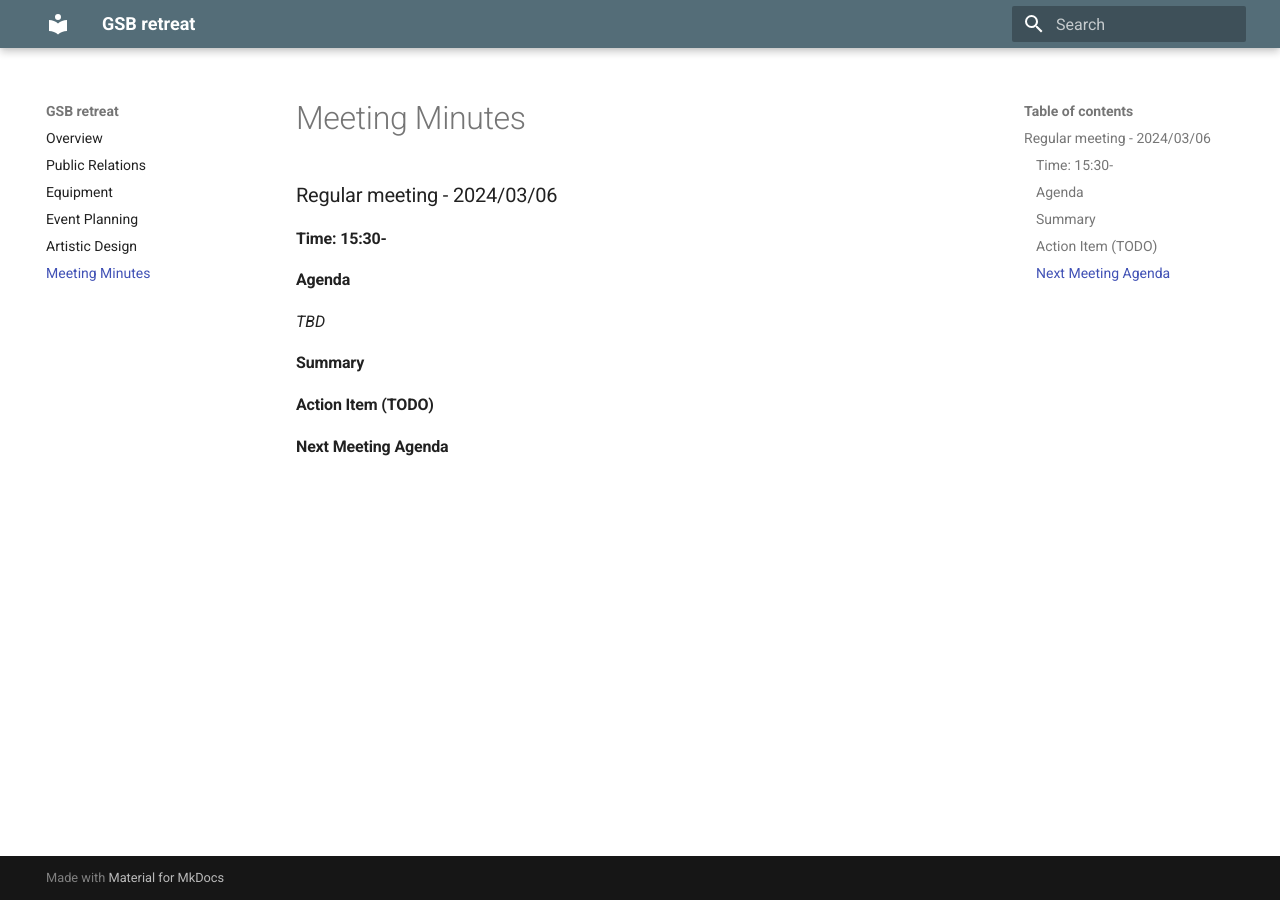
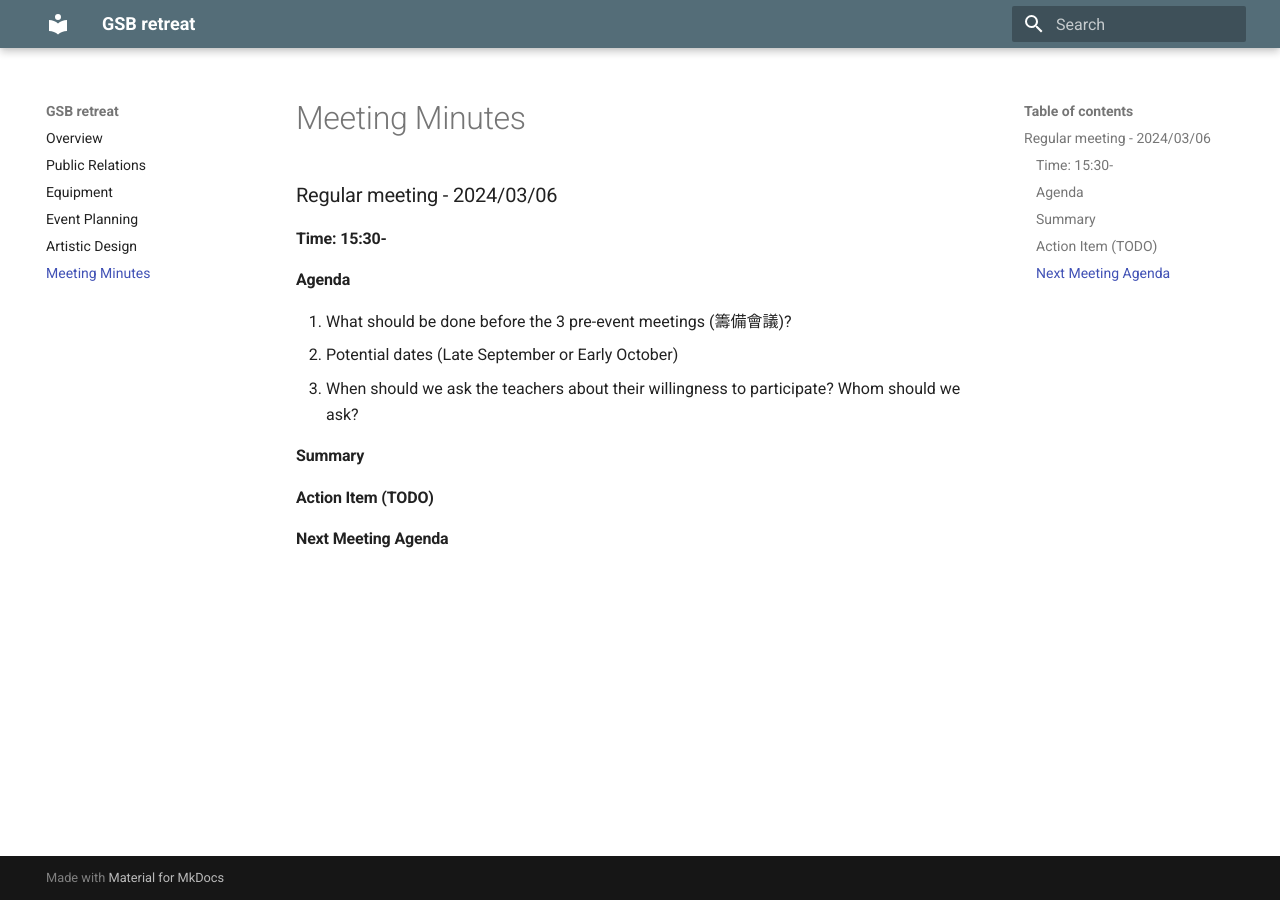
Before and after one commit to yehzx/gsb_retreat_organization, an MkDocs documentation site: the page built from docs/meeting_minutes.md, in a window 1280 px wide. Built offline with MkDocs 1.6.1 and Material for MkDocs 9.7.7, drawn with Linux system fonts in a browser that asks for light colours.

Commit message:
Update regular meetings

```diff
--- a/docs/meeting_minutes.md
+++ b/docs/meeting_minutes.md
@@ -3,7 +3,9 @@
 #### Time: 15:30-
 
 #### Agenda
-*TBD*
+1. What should be done before the 3 pre-event meetings (籌備會議)?
+2. Potential dates (Late September or Early October)
+3. When should we ask the teachers about their willingness to participate? Whom should we ask?
 
 #### Summary
 
--- a/mkdocs.yml
+++ b/mkdocs.yml
@@ -25,6 +25,7 @@ plugins:
   - glightbox
   - git-revision-date-localized:
       type: iso_datetime
+      timezone: Asia/Taipei
 
 nav:
   - Overview: 'index.md'
```
